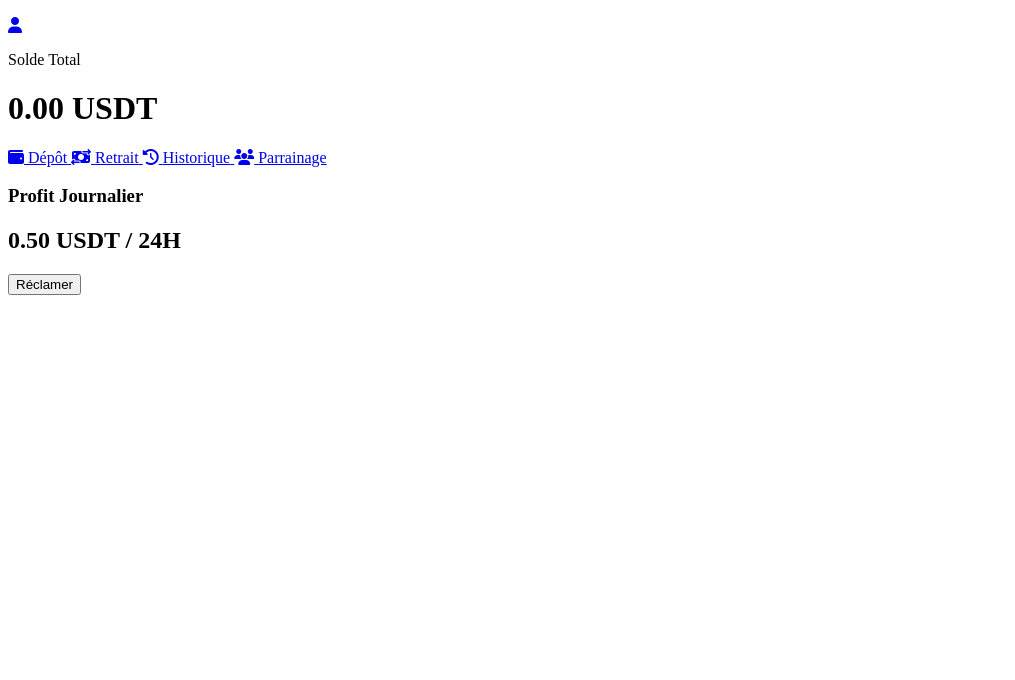
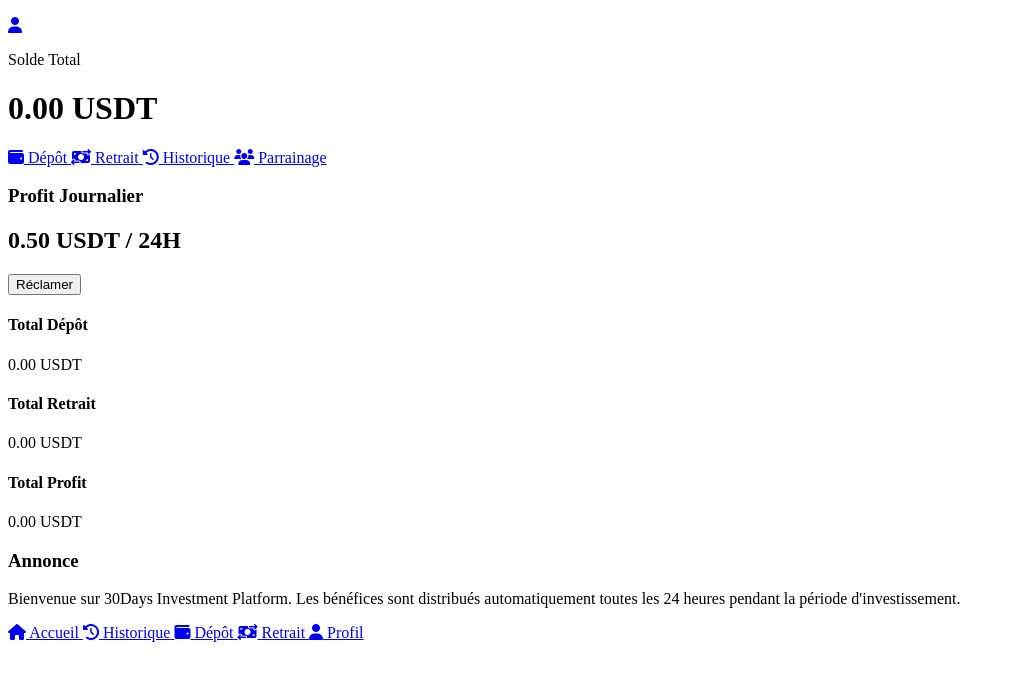
Before and after one commit to brunvilkerby0-commits/30days, a plain HTML site: page index.html in a window 1280 px wide. Shown: the part 78-758 px from the top of the page, without its empty margins (0-1015 px from the left). Drawn offline with Linux system fonts and the light colour scheme.

Commit message:
Update index.html

```diff
--- a/index.html
+++ b/index.html
@@ -115,3 +115,70 @@ Réclamer
 </button>
 
 </div>
+<div class="stats-card">
+
+<div class="stat-item">
+<h4>Total Dépôt</h4>
+<p id="totalDeposit">0.00 USDT</p>
+</div>
+
+<div class="stat-item">
+<h4>Total Retrait</h4>
+<p id="totalWithdraw">0.00 USDT</p>
+</div>
+
+<div class="stat-item">
+<h4>Total Profit</h4>
+<p id="totalProfit">0.00 USDT</p>
+</div>
+
+</div>
+
+<div class="news-card">
+
+<h3>Annonce</h3>
+
+<p>
+Bienvenue sur 30Days Investment Platform.
+Les bénéfices sont distribués automatiquement toutes les 24 heures pendant la période d'investissement.
+</p>
+
+</div>
+
+<nav class="bottom-nav">
+
+<a href="index.html" class="active">
+<i class="fa-solid fa-house"></i>
+<span>Accueil</span>
+</a>
+
+<a href="history.html">
+<i class="fa-solid fa-clock-rotate-left"></i>
+<span>Historique</span>
+</a>
+
+<a href="deposit.html">
+<i class="fa-solid fa-wallet"></i>
+<span>Dépôt</span>
+</a>
+
+<a href="withdraw.html">
+<i class="fa-solid fa-money-bill-transfer"></i>
+<span>Retrait</span>
+</a>
+
+<a href="profile.html">
+<i class="fa-solid fa-user"></i>
+<span>Profil</span>
+</a>
+
+</nav>
+
+</div>
+
+<script src="firebase.js"></script>
+<script src="auth.js"></script>
+<script src="app.js"></script>
+
+</body>
+</html>
```
